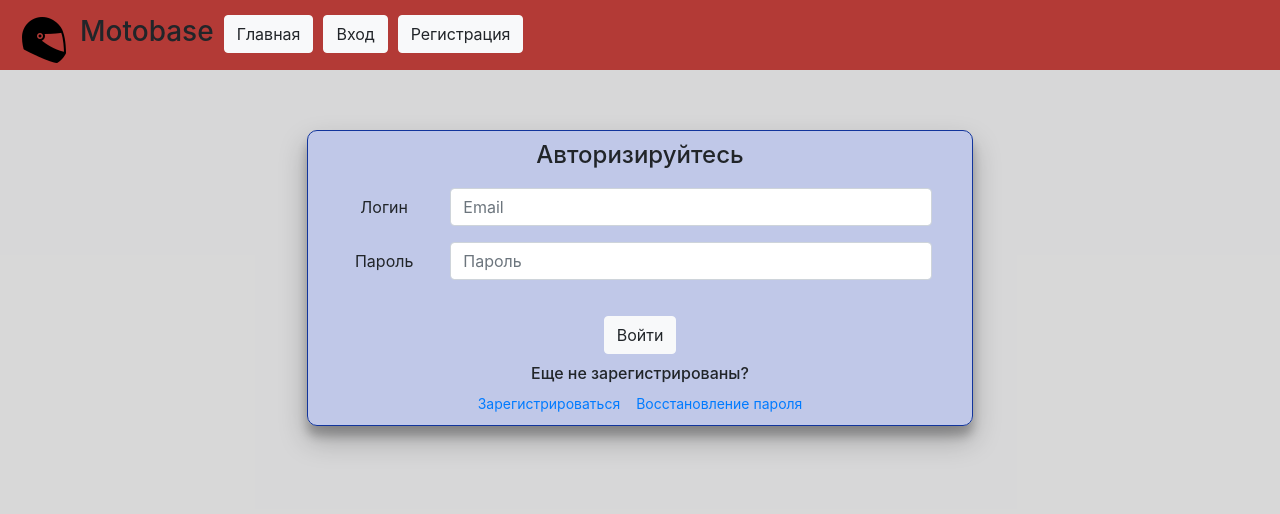
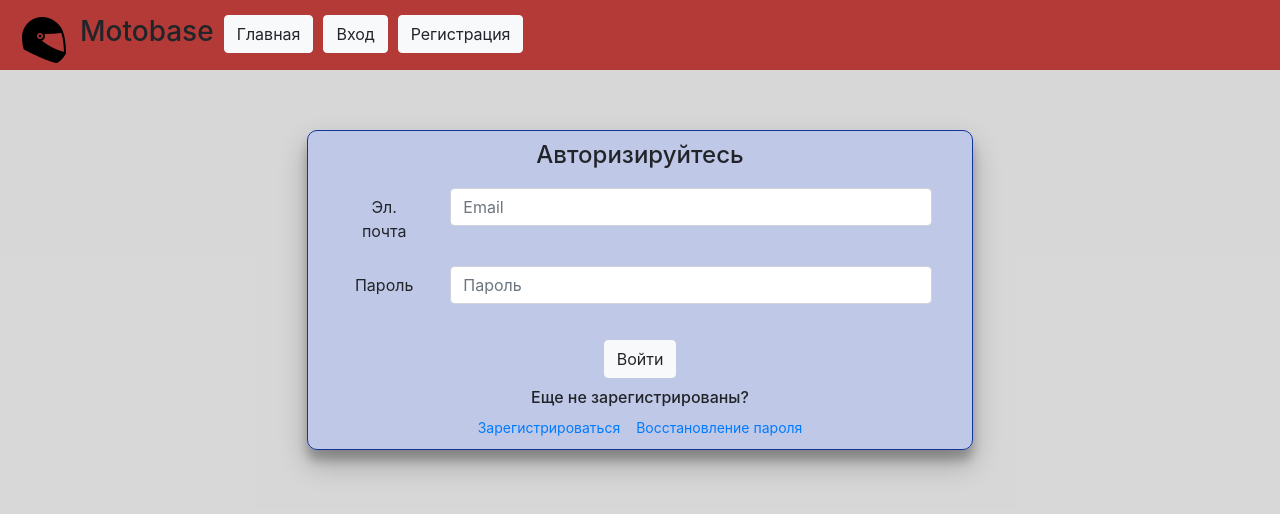
Before and after one commit to Alexandro9911/motobase, a React (Create React App) app: page /loginpage in a window 1280 px wide. Shown: the top 514 px of the page. Built offline with nearby package versions, Linux system fonts and the light colour scheme.

Commit message:
Initial commit

```diff
--- a/src/App.css
+++ b/src/App.css
@@ -90,7 +90,7 @@
 .mainbar{
   padding: 20px;
   width: auto;
-  height: 1400px;
+  height: available;
   border: 1px solid #0d2158;
   background-color: rgba(90, 90, 92, 0.24);
 }
--- a/src/FormLogin.js
+++ b/src/FormLogin.js
@@ -57,15 +57,11 @@ class FormLogin extends Component {
                 let email = dataArr[1];
                 let id = dataArr[2];
                 let teleph = dataArr[3];
-                //this.state.city = dataArr[4];
-                //this.state.country = dataArr[5];
 
                 window.sessionStorage.setItem('fio', fio);
                 window.sessionStorage.setItem('email', email);
                 window.sessionStorage.setItem('id', id);
                 window.sessionStorage.setItem('teleph', teleph);
-                //window.sessionStorage.setItem('city',this.state.city);
-                //window.sessionStorage.setItem('country',this.state.country);
             } else {
                 alert("Error with connection to Database. Now you will be redirect to mainpage. Please try it again later");
                 window.location.assign('/mainpage');
@@ -104,7 +100,7 @@ class FormLogin extends Component {
                 <div className="container">
                     <div className='wrapper2'>
                         <div className="form-group row">
-                            <label htmlFor="colFormLabel" className="col-sm-2 col-form-label">Логин</label>
+                            <label htmlFor="colFormLabel" className="col-sm-2 col-form-label">Эл. почта</label>
                             <div className="col-sm-10">
                                 <input
                                     type="email" className="form-control" id="email" placeholder="Email"
--- a/src/Registrationform.js
+++ b/src/Registrationform.js
@@ -171,7 +171,7 @@ class Registrationform extends Component {
                             </div>
                         </div>
                         <div className="form-group row">
-                            <label htmlFor="colFormLabel" className="col-sm-2 col-form-label">Логин</label>
+                            <label htmlFor="colFormLabel" className="col-sm-2 col-form-label">Эл. почта</label>
                             <div className="col-sm-10">
                                 <input
                                     type="email" className="form-control" id="email" placeholder="Email"
```
